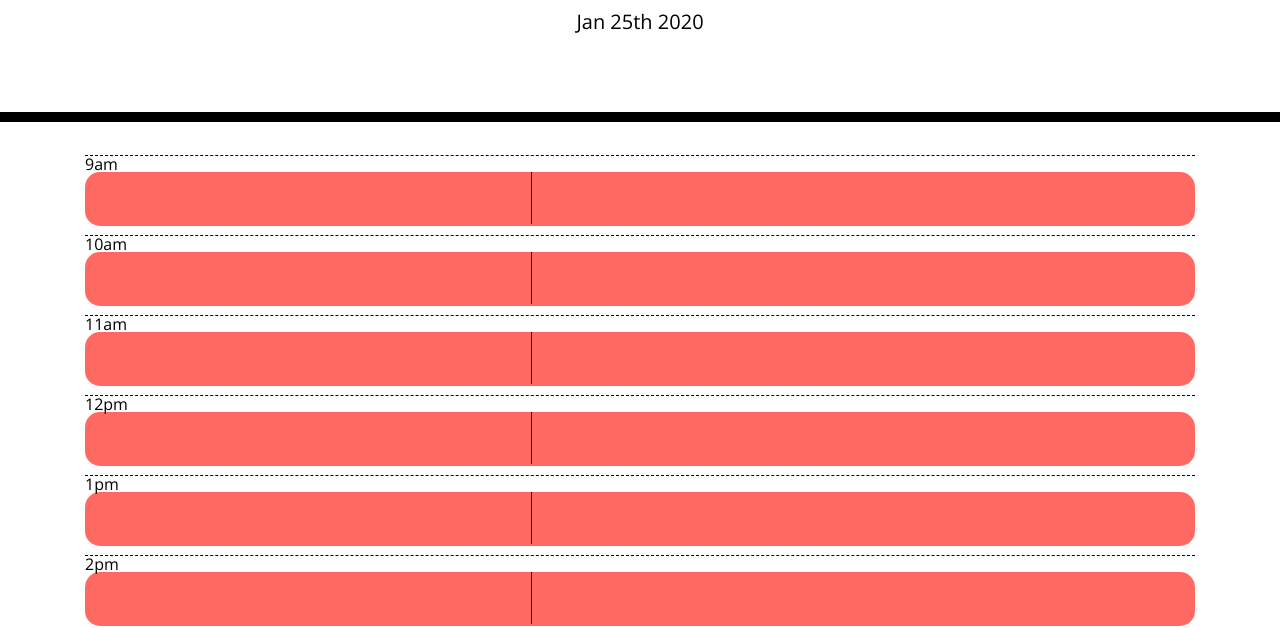
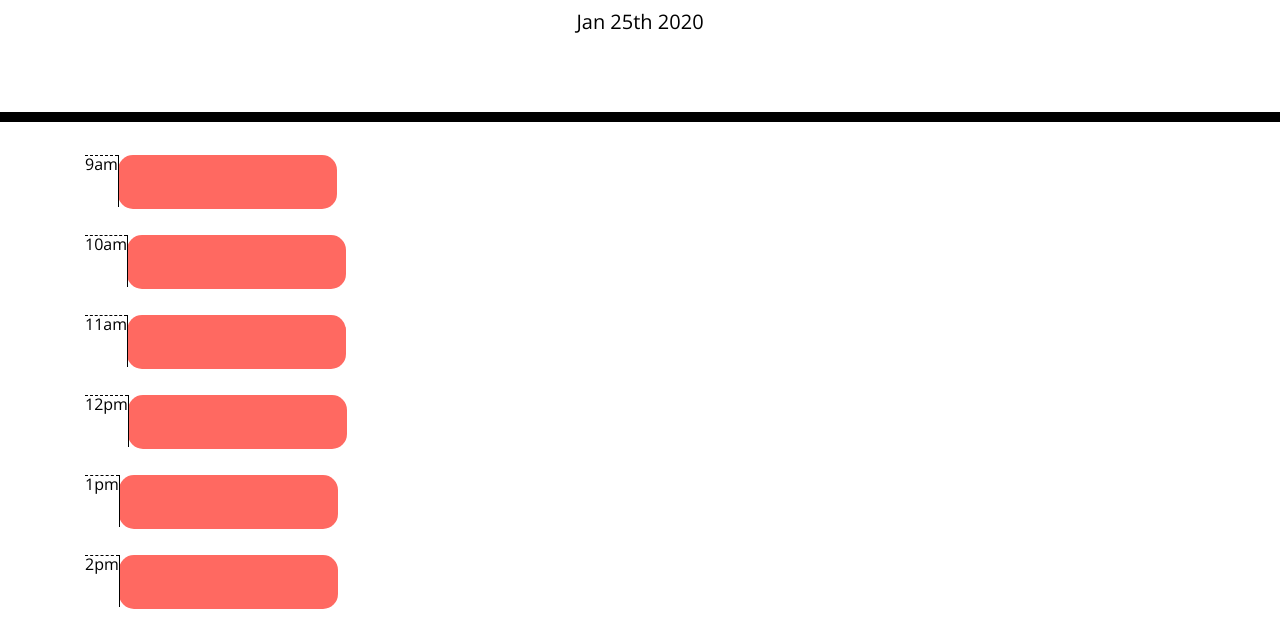
Before and after one commit to KantKontrol/Day-Planner, a plain HTML site: page index.html in a window 1280 px wide. Shown: the part 182-810 px from the top of the page. Drawn offline with nearby package versions, Linux system fonts and the light colour scheme.

Commit message:
did more testing to find out how to fit all html properly

```diff
--- a/magic.js
+++ b/magic.js
@@ -34,11 +34,9 @@ function createTimeBox(rowId, time){
     let newTimeBox = $("<div>"); //add time box
 
     newTimeBox.attr("time", time);
-    newTimeBox.attr("class", "hour");
+    newTimeBox.attr("class", "hour left");
 
     newTimeBox.text(time);
-
-    console.log($("#"+rowId).first());
 
     $("#"+rowId).children(0).append(newTimeBox);
 }
@@ -46,7 +44,7 @@ function createTimeBox(rowId, time){
 function createTimeBlock(rowId){
 
     let newTimeBlock = $("<div>");
-    newTimeBlock.attr("class", "time-block present");
+    newTimeBlock.attr("class", "time-block present left");
 
     let newTextArea = $("<textarea>");
     newTextArea.attr("class", "textarea");
@@ -59,7 +57,7 @@ function createTimeBlock(rowId){
 function createSaveButton(rowId){
 
     let newSaveButton = $("<div>");
-    newSaveButton.attr("class", "saveBtn");
+    newSaveButton.attr("class", "saveBtn left");
 
     $("#"+rowId).children(0).append(newSaveButton);
 }
--- a/style.css
+++ b/style.css
@@ -56,9 +56,12 @@ textarea{
   background-color: #77dd77;
   color: white;
 }
+.left{
+  float:left;
+}
 
 .saveBtn {
-  border-left: 1px solid black;
+  border-left: 1px solid green;
   border-top-right-radius: 15px;
   border-bottom-right-radius: 15px;
   background-color: #06AED5;
```
